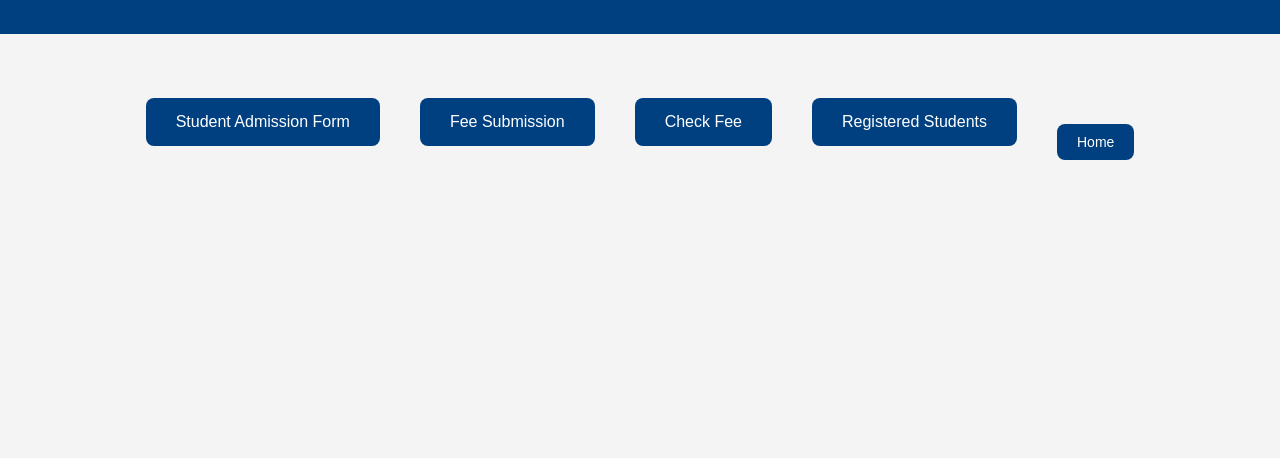
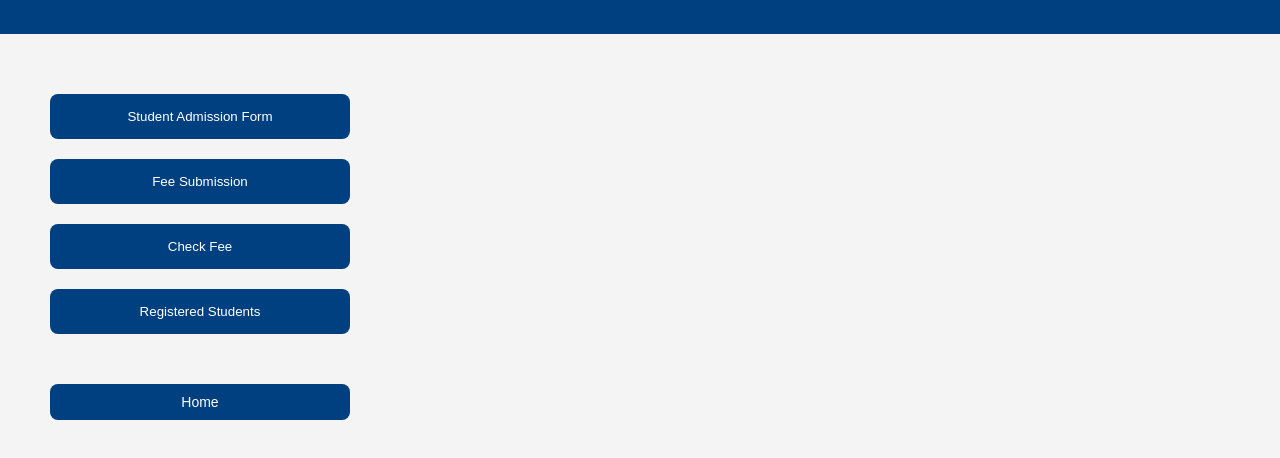
Before and after one commit to AzadarHasnainKausar/HASS-website, a plain HTML site: page index.html in a window 1280 px wide. Shown: the part 76-534 px from the top of the page. Drawn offline with Linux system fonts and the light colour scheme.

Commit message:
Update index.html

```diff
--- a/index.html
+++ b/index.html
@@ -19,9 +19,10 @@
         }
         .container {
             display: flex;
-            justify-content: center;
-            align-items: center;
+            flex-direction: column; /* Change to column layout */
+            align-items: flex-start; /* Align items to the start (left) */
             padding: 50px;
+            max-width: 300px; /* Set max width for the container */
         }
         button {
             background-color: #004080;
@@ -30,8 +31,8 @@
             border: none;
             border-radius: 8px;
             cursor: pointer;
-            margin: 0 20px; /* Horizontal margin for side-by-side layout */
-            font-size: 16px;
+            margin: 10px 0; /* Vertical margin for spacing */
+            width: 100%; /* Full width buttons */
         }
         button:hover {
             background-color: #003366;
@@ -72,7 +73,7 @@
             window.location.href = page;
         }
 
-        // Function to check the PIN (Islamabad PK time)
+        // Function to check the PIN (current time in HHMM format)
         function checkPin(page) {
             const now = new Date();
             const options = { timeZone: 'Asia/Karachi', hour12: false, hour: '2-digit', minute: '2-digit' };
```
